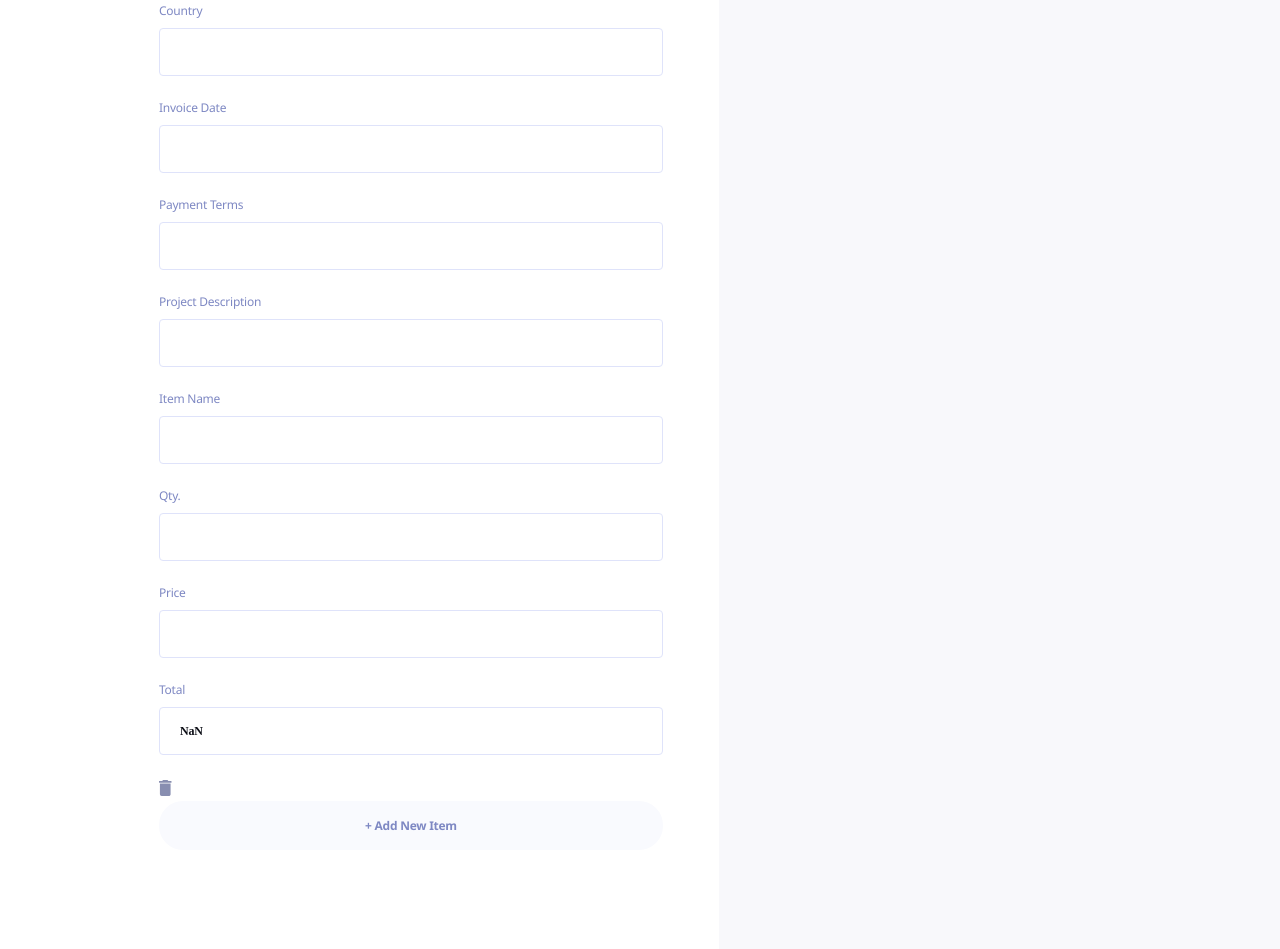
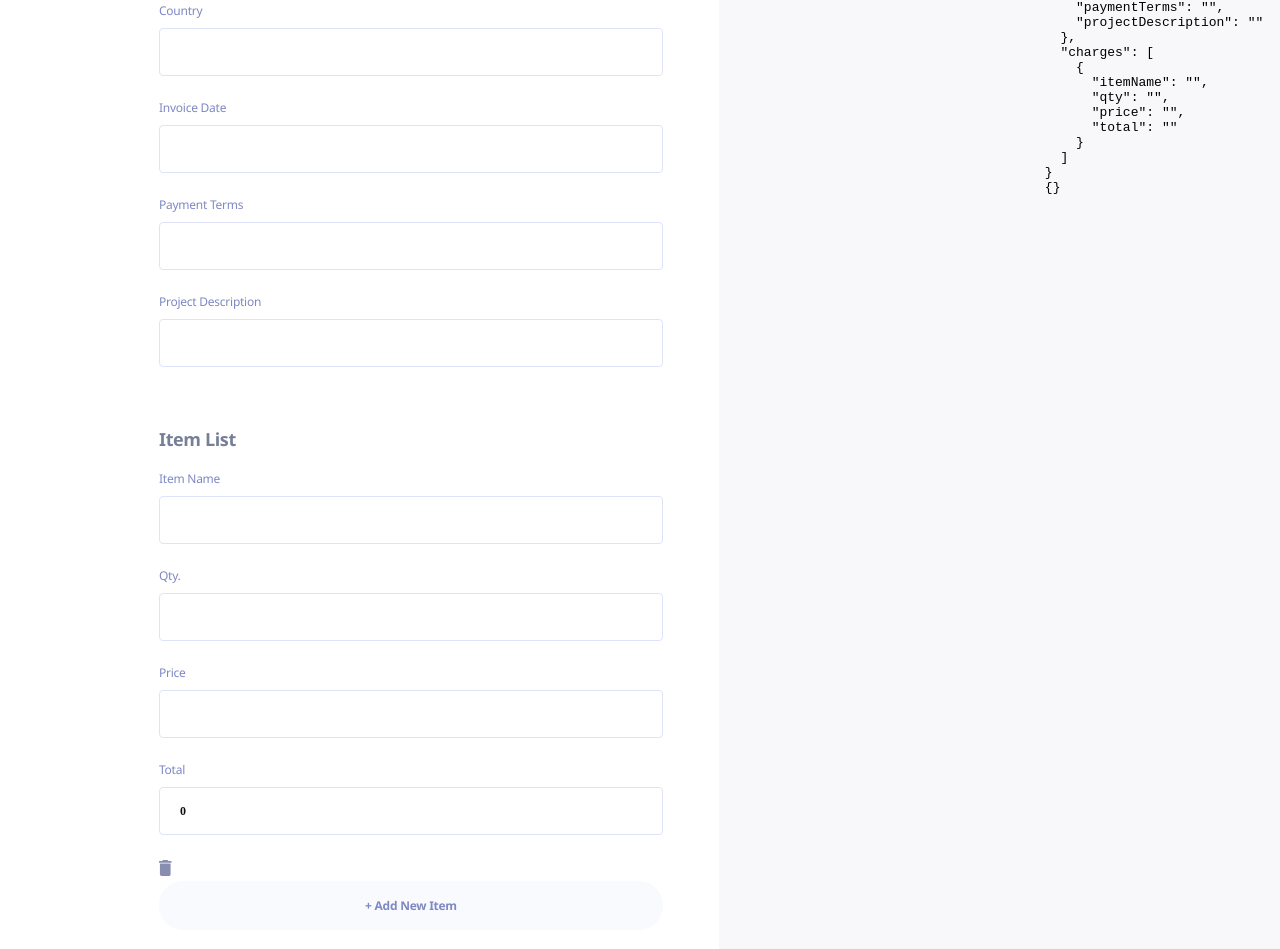
Before and after one commit to cristianelias/Invoice-App, a React (Vite) app: page /view-invoice/AA1449/edit in a window 1280 px wide. Shown: the part 1093-2042 px from the top of the page. Built offline with nearby package versions, Linux system fonts and the light colour scheme; a small style sheet from the web is missing.

Commit message:
Adding classes to InvoiceFields

```diff
--- a/src/components/InvoiceForm/CalculatedInvoiceField/CalculatedInvoiceField.js
+++ b/src/components/InvoiceForm/CalculatedInvoiceField/CalculatedInvoiceField.js
@@ -1,14 +1,21 @@
 // Dependencies
-import { Field, useField, ErrorMessage } from "formik";
+import { Field } from "formik";
 
 // Styles
 import "./CalculatedInvoiceField.css";
 
 const CalculatedInvoiceField = (props) => {
-  const { text, name, classes, placeholder, multiplicand, multiplier } = props;
+  const {
+    text,
+    name,
+    fieldsetId,
+    placeholder,
+    multiplicand,
+    multiplier,
+  } = props;
 
   const calculateValue = () => {
-    if (Number.isInteger(multiplier) || Number.isInteger(multiplicand)) {
+    if (!Number.isInteger(multiplier) || !Number.isInteger(multiplicand)) {
       return 0;
     }
 
@@ -16,9 +23,9 @@ const CalculatedInvoiceField = (props) => {
   };
 
   return (
-    <Field name={name} className={`field ${classes ? classes : ""}`}>
+    <Field name={name}>
       {() => (
-        <>
+        <div className={`field field-${fieldsetId}-${name}`}>
           <label className="field__label" htmlFor={name}>
             {text}
           </label>
@@ -27,8 +34,9 @@ const CalculatedInvoiceField = (props) => {
             name={name}
             placeholder={placeholder}
             value={calculateValue()}
+            readOnly="readOnly"
           />
-        </>
+        </div>
       )}
     </Field>
   );
--- a/src/components/InvoiceForm/InvoiceField/InvoiceField.js
+++ b/src/components/InvoiceForm/InvoiceField/InvoiceField.js
@@ -5,14 +5,13 @@ import { Field, useField, ErrorMessage } from "formik";
 import "./InvoiceField.css";
 
 const InvoiceField = (props) => {
-  const { text, name, classes, placeholder } = props;
+  const { text, name, placeholder, fieldsetId } = props;
   const { setTouched } = useField(name)[2];
 
   return (
-    <Field name={name} className={`field ${classes ? classes : ""}`}>
+    <Field name={name}>
       {({ field: { value, onChange }, meta: { error } }) => (
-        <>
-          {console.log(error)}
+        <div className={`field field-${name.replace(".", "-")}`}>
           <label className="field__label" htmlFor={name}>
             {text}
             <ErrorMessage name={name} className="field__validation">
@@ -29,7 +28,7 @@ const InvoiceField = (props) => {
               onChange(e);
             }}
           />
-        </>
+        </div>
       )}
     </Field>
   );
--- a/src/components/InvoiceForm/InvoiceFieldFactory/InvoiceFieldFactory.js
+++ b/src/components/InvoiceForm/InvoiceFieldFactory/InvoiceFieldFactory.js
@@ -6,18 +6,17 @@ const InvoiceFieldFactory = (props) => {
   const {
     text,
     name,
-    classes,
+    fieldsetId,
     type,
     placeholder,
     multiplicand,
     multiplier,
   } = props;
-
   const fallback = (
     <InvoiceField
       text={text}
       name={name}
-      classes={classes}
+      fieldsetId={fieldsetId}
       placeholder={placeholder}
     />
   );
@@ -27,7 +26,7 @@ const InvoiceFieldFactory = (props) => {
       <CalculatedInvoiceField
         text={text}
         name={name}
-        classes={classes}
+        fieldsetId={fieldsetId}
         placeholder={placeholder}
         multiplicand={multiplicand}
         multiplier={multiplier}
--- a/src/components/InvoiceForm/InvoiceForm.js
+++ b/src/components/InvoiceForm/InvoiceForm.js
@@ -1,5 +1,5 @@
 // Dependencies
-import { Fragment } from "react";
+import React, { Fragment } from "react";
 import { Formik, Form, FieldArray } from "formik";
 import { useNavigate } from "react-router-dom";
 import * as Yup from "yup";
@@ -20,55 +20,42 @@ import iconTrashCan from "../../assets/icon-delete.svg";
 const inputDataByName = {
   streetAddress: {
     label: "Street Address",
-    classes: "",
   },
   city: {
     label: "City",
-    classes: "",
   },
   postCode: {
     label: "Post Code",
-    classes: "",
   },
   country: {
     label: "Country",
-    classes: "",
   },
   clientName: {
     label: "Client's Name",
-    classes: "",
   },
   clientEmail: {
     label: "Client's Email",
-    classes: "",
   },
   invoiceDate: {
     label: "Invoice Date",
-    classes: "",
   },
   paymentTerms: {
     label: "Payment Terms",
-    classes: "",
   },
   projectDescription: {
     label: "Project Description",
-    classes: "",
   },
   itemName: {
     label: "Item Name",
-    classes: "",
   },
   qty: {
     label: "Qty.",
-    classes: "",
   },
   price: {
     label: "Price",
-    classes: "",
   },
   total: {
     label: "Total",
-    classes: "",
     type: "calculated",
     multiplicand: "Price",
     mutliplier: "Qty.",
@@ -106,27 +93,29 @@ const formValues = {
 };
 
 const STRING_MIN_LENGTH = 4;
+const STRING_MIN_MESASGE = `This field must be at least ${STRING_MIN_LENGTH} characters long.`;
 const STRING_MAX_LENGTH = 30;
+const STRING_MAX_MESASGE = `This field cannot be longer than ${STRING_MAX_LENGTH} characters.`;
 const NUMBER_MIN_VALUE = 1;
 const PRICE_MAX_VALUE = 1000000;
 const QTY_MAX_VALUE = 1000;
 
 const commonSchemas = {
   streetAddress: Yup.string()
-    .min(STRING_MIN_LENGTH)
-    .max(STRING_MAX_LENGTH)
+    .min(STRING_MIN_LENGTH, STRING_MIN_MESASGE)
+    .max(STRING_MAX_LENGTH, STRING_MAX_MESASGE)
     .required("You need to specify a Street Address"),
   city: Yup.string()
-    .min(STRING_MIN_LENGTH)
-    .max(STRING_MAX_LENGTH)
+    .min(STRING_MIN_LENGTH, STRING_MIN_MESASGE)
+    .max(STRING_MAX_LENGTH, STRING_MAX_MESASGE)
     .required("You need to specify a City"),
   postCode: Yup.string()
-    .min(STRING_MIN_LENGTH)
-    .max(STRING_MAX_LENGTH)
+    .min(STRING_MIN_LENGTH, STRING_MIN_MESASGE)
+    .max(STRING_MAX_LENGTH, STRING_MAX_MESASGE)
     .required("You need to specify a Post Code"),
   country: Yup.string()
-    .min(STRING_MIN_LENGTH)
-    .max(STRING_MAX_LENGTH)
+    .min(STRING_MIN_LENGTH.STRING_MIN_MESASGE)
+    .max(STRING_MAX_LENGTH, STRING_MAX_MESASGE)
     .required("You need to specify a Country"),
 };
 
@@ -139,12 +128,12 @@ const validationSchema = Yup.object().shape({
   }),
   to: Yup.object().shape({
     clientName: Yup.string()
-      .min(STRING_MIN_LENGTH)
-      .max(STRING_MAX_LENGTH)
+      .min(STRING_MIN_LENGTH.STRING_MIN_MESASGE)
+      .max(STRING_MAX_LENGTH, STRING_MAX_MESASGE)
       .required("You need to specify a Client Name"),
     clientEmail: Yup.string()
-      .min(STRING_MIN_LENGTH)
-      .max(STRING_MAX_LENGTH)
+      .min(STRING_MIN_LENGTH.STRING_MIN_MESASGE)
+      .max(STRING_MAX_LENGTH, STRING_MAX_MESASGE)
       .required("You need to specify an Client E-mail"),
     streetAddress: commonSchemas.streetAddress,
     city: commonSchemas.city,
@@ -153,22 +142,22 @@ const validationSchema = Yup.object().shape({
   }),
   details: Yup.object().shape({
     invoiceDate: Yup.string()
-      .min(STRING_MIN_LENGTH)
-      .max(STRING_MAX_LENGTH)
+      .min(STRING_MIN_LENGTH.STRING_MIN_MESASGE)
+      .max(STRING_MAX_LENGTH, STRING_MAX_MESASGE)
       .required("You need to specify an Invoice Date"),
     paymentTerms: Yup.string()
-      .min(STRING_MIN_LENGTH)
+      .min(STRING_MIN_LENGTH.STRING_MIN_MESASGE)
       .max(STRING_MAX_LENGTH)
       .required("You need to choose the desired Payment Terms"),
     projectDescription: Yup.string()
-      .min(STRING_MIN_LENGTH)
-      .max(STRING_MAX_LENGTH)
+      .min(STRING_MIN_LENGTH.STRING_MIN_MESASGE)
+      .max(STRING_MAX_LENGTH, STRING_MAX_MESASGE)
       .required("You need to specify a Project Description"),
     itemList: Yup.array().of(
       Yup.object().shape({
         itemName: Yup.string()
-          .min(STRING_MIN_LENGTH)
-          .max(STRING_MAX_LENGTH)
+          .min(STRING_MIN_LENGTH.STRING_MIN_MESASGE)
+          .max(STRING_MAX_LENGTH, STRING_MAX_MESASGE)
           .required("You need to specify an Item Name"),
         quantity: Yup.number()
           .min(NUMBER_MIN_VALUE)
@@ -186,108 +175,79 @@ const validationSchema = Yup.object().shape({
 });
 
 const InvoiceForm = (props) => {
-  console.log("Exploded here");
   const { title } = props;
   const navigate = useNavigate();
-  const submitHandler = (values) =>
-    setTimeout(() => {
-      alert(JSON.stringify(values, null, 2));
-    }, 500);
+
+  const createField = ({ name, fieldsetId, index }) => {
+    const fieldMeta = inputDataByName[name];
+
+    return (
+      <InvoiceFieldFactory
+        key={index}
+        name={`${fieldsetId}.${name}`}
+        text={fieldMeta.label}
+        type={fieldMeta.type}
+      />
+    );
+  };
 
   return (
     <Formik
       initialValues={formValues}
       validationSchema={validationSchema}
-      onSubmit={submitHandler}
+      onSubmit={(values) => {
+        console.log(values);
+      }}
       validateOnChange={true}
       validateOnBlur={false}
     >
-      {({ values }) => (
+      {({ values, errors, handleSubmit }) => (
         <>
+          <pre>
+            <code>{JSON.stringify(values, null, 2)}</code>
+          </pre>
+          <pre>
+            <code>{JSON.stringify(errors, null, 2)}</code>
+          </pre>
           <div className="invoice-form">
             <Form className="invoice-form__form">
               {title}
 
               <fieldset>
                 <h2 className="h2">Bill From</h2>
-                {Object.keys(values.from).map((fieldName, index) => {
-                  return (
-                    <InvoiceFieldFactory
-                      key={index}
-                      name={`from.${fieldName}`}
-                      text={inputDataByName[fieldName].label}
-                      classes={inputDataByName[fieldName].classes}
-                    />
-                  );
-                })}
+                {Object.keys(values.from).map((fieldName, index) =>
+                  createField({ fieldsetId: "from", name: fieldName, index })
+                )}
               </fieldset>
 
               <fieldset>
                 <h2 className="h2">Bill To</h2>
 
-                {Object.keys(values.to).map((fieldName, index) => {
-                  const fieldMeta = inputDataByName[fieldName];
-
-                  return (
-                    <InvoiceFieldFactory
-                      key={index}
-                      name={`to.${fieldName}`}
-                      text={fieldMeta.label}
-                      classes={fieldMeta.classes}
-                      type={fieldMeta.type}
-                    />
-                  );
-                })}
+                {Object.keys(values.to).map((fieldName, index) =>
+                  createField({ fieldsetId: "to", name: fieldName, index })
+                )}
               </fieldset>
 
               <fieldset>
-                {Object.keys(values.details).map((fieldName, index) => {
-                  const fieldMeta = inputDataByName[fieldName];
-
-                  return (
-                    <InvoiceFieldFactory
-                      key={index}
-                      name={`details.${fieldName}`}
-                      text={inputDataByName[fieldName].label}
-                      classes={inputDataByName[fieldName].classes}
-                      type={fieldMeta.type}
-                    />
-                  );
-                })}
+                {Object.keys(values.details).map((fieldName, index) =>
+                  createField({ fieldsetId: "details", name: fieldName, index })
+                )}
               </fieldset>
 
-              <fieldset>
+              <fieldset className="item-details-fields">
+                <h2 className="item-list">Item List</h2>
                 <FieldArray name="charges">
                   {({ push, remove }) => (
                     <div>
                       {values.charges.map((item, index) => (
                         <div key={index}>
-                          {Object.keys(item).map((fieldName) => {
-                            const fieldMeta = inputDataByName[fieldName];
-
-                            return (
-                              <Fragment key={`${index}x${fieldName}`}>
-                                <InvoiceFieldFactory
-                                  name={`charges[${index}].${fieldName}`}
-                                  text={fieldMeta.label}
-                                  classes={fieldMeta.classes}
-                                  type={fieldMeta.type}
-                                />
-                              </Fragment>
-                            );
-                          })}
-
-                          {/* <div>
-                            <h3>Total</h3>
-                            <div>
-                              <InvoiceFieldFactory
-                                name={`charges[${index}].total`}
-                                text={inputDataByName["total"]}
-                                classes={fieldMeta.classes}
-                                type={"calculated"}
-                              />
-                            </div>
-                          </div> */}
+                          {Object.keys(item).map((fieldName) =>
+                            createField({
+                              fieldsetId: `charges[${index}]`,
+                              name: fieldName,
+                              index: `${index}x${fieldName}`,
+                            })
+                          )}
 
                           <button
                             onClick={() => {
@@ -329,7 +289,7 @@ const InvoiceForm = (props) => {
               text="Save as Draft"
             />
 
-            <PrimaryButton onClick={submitHandler} text="Save & Send" />
+            <PrimaryButton onClick={() => handleSubmit()} text="Save & Send" />
           </footer>
         </>
       )}
```
Also changed, not shown: src/components/Button/Button.js (+6 -2 lines), src/components/Button/PrimaryButton/PrimaryButton.js (+8 -1 lines).
